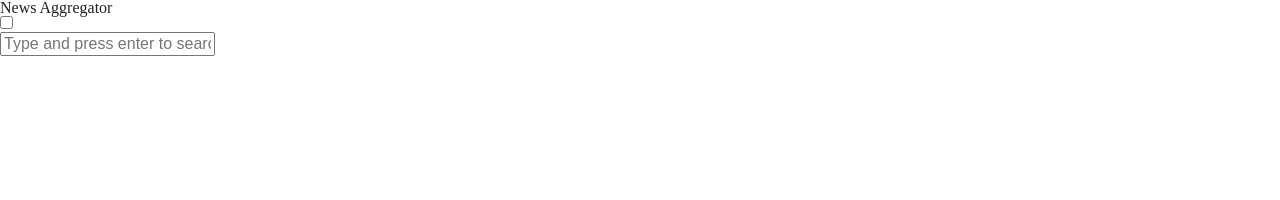
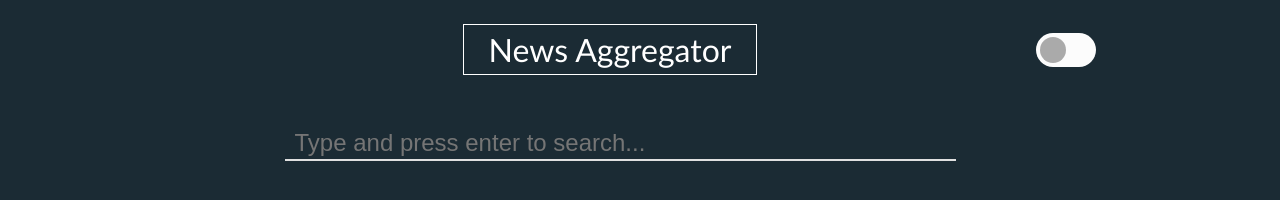
Before and after one commit to Aamir-Mallick/news-aggregator-app-1, a website built with webpack: page src/index.html in a window 1280 px wide. Built offline with nearby package versions, Linux system fonts and the light colour scheme.

Commit message:
added styles to index page

```diff
--- /dev/null
+++ b/src/styles/index.scss
@@ -0,0 +1,122 @@
+:root, [data-theme="default"] {
+    --background-body-color: #1b2b34;
+    --font-color:white;
+    --border-color:white;
+    --box-color:rgba(39, 35, 35, 0.986);
+    --img-background:#1b2b34;
+    --box-shadow:#f4f4f4;
+    --author-color:rgb(43, 173, 216);
+    --border-line-color:#e0e0e0;
+}
+
+[data-theme="light"] {
+    --background-body-color: white;
+    --font-color:black;
+    --border-color:black;
+    --box-color:rgb(31, 247, 157);
+    --img-background:#f4f4f4;
+    --box-shadow:rgb(31, 247, 157);
+    --author-color:black;
+    --border-line-color:#0e0e0e;
+  }
+
+body{
+    background-color: var(--background-body-color);
+    font-family: Arial, Helvetica, sans-serif;
+    padding: 1em;
+    color: var(--font-color);
+}
+
+.site-title{
+    grid-area: title;
+    font-size: 32px;
+    font-family: 'Trebuchet MS';
+    border: 1px solid var(--border-color);
+    padding: 5px 25px;
+    justify-self: center;
+}
+
+
+.switch{
+    grid-area: switch;
+    justify-self: center;
+    align-self: center;
+    position: relative;
+    width: 60px;
+    height: 34px;
+}
+
+#toggle_action{
+    display: none;
+  }
+.slider {
+    position: absolute;
+    cursor: pointer;
+    top: 0;
+    left: 0;
+    right: 0;
+    bottom: 0;
+    background-color:#fcfcfc;
+    transition: .4s;
+    &:before {
+        position: absolute;
+        content: "";
+        height: 26px;
+        width: 26px;
+        left: 4px;
+        bottom: 4px;
+        background-color: white;
+        transition: .4s;
+    }
+}
+  input:checked + .slider {
+    background-color: rgba(39, 35, 35, 0.986);
+    &:before {
+        transform: translateX(26px);
+    }
+  }
+  input:focus + .slider {
+    box-shadow: 0 0 1px ;
+  }
+
+//    Rounded sliders
+  .slider.round {
+    border-radius: 34px;
+    &:before {
+        border-radius: 50%;
+        background-color: #aaaaaa;
+    }
+  }
+
+
+
+.search-container{
+    grid-area: searchBox;
+    width: 100%;
+    margin-top: 2em;
+    justify-self: center;
+
+    #search{
+        width: 100%;
+        height: auto;
+        background-color:var(--background-body-color);
+        padding :2px 10px;
+        font-size: 24px;
+        color:var(--font-color);
+        border: 2px solid var(--border-line-color);
+        border-top: var(--background-body-color);
+        border-left: var(--background-body-color);
+        border-right: var(--background-body-color);
+    }
+}
+
+
+.wrapper{
+    display: grid;
+    gap: 20px;
+    padding: 0 5em ;
+    grid-template-areas:
+        ' . title title switch'
+        '. searchBox searchBox tcontrol';
+
+}
```
Also changed, not shown: src/styles/index.css, 1 other file.
